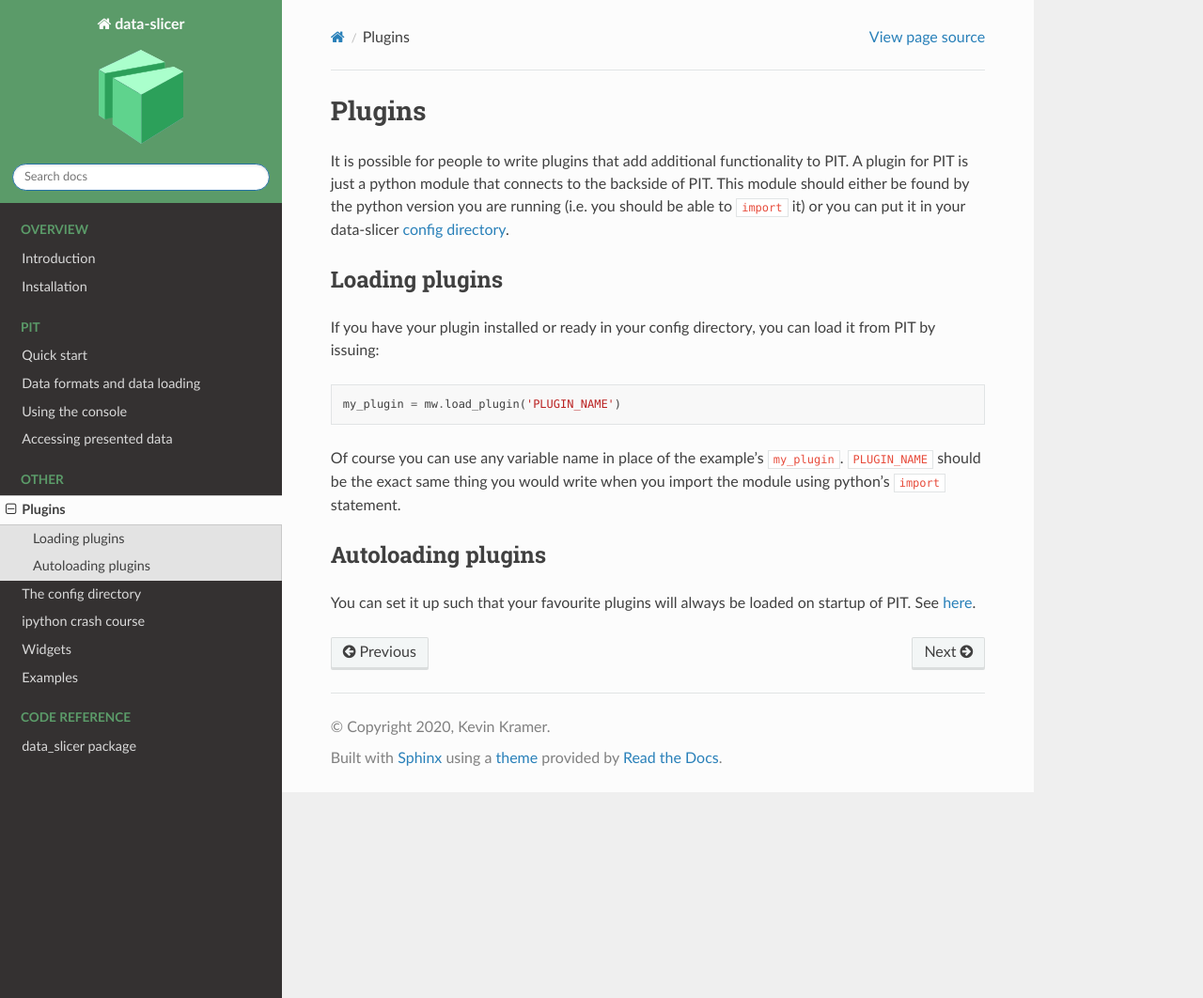
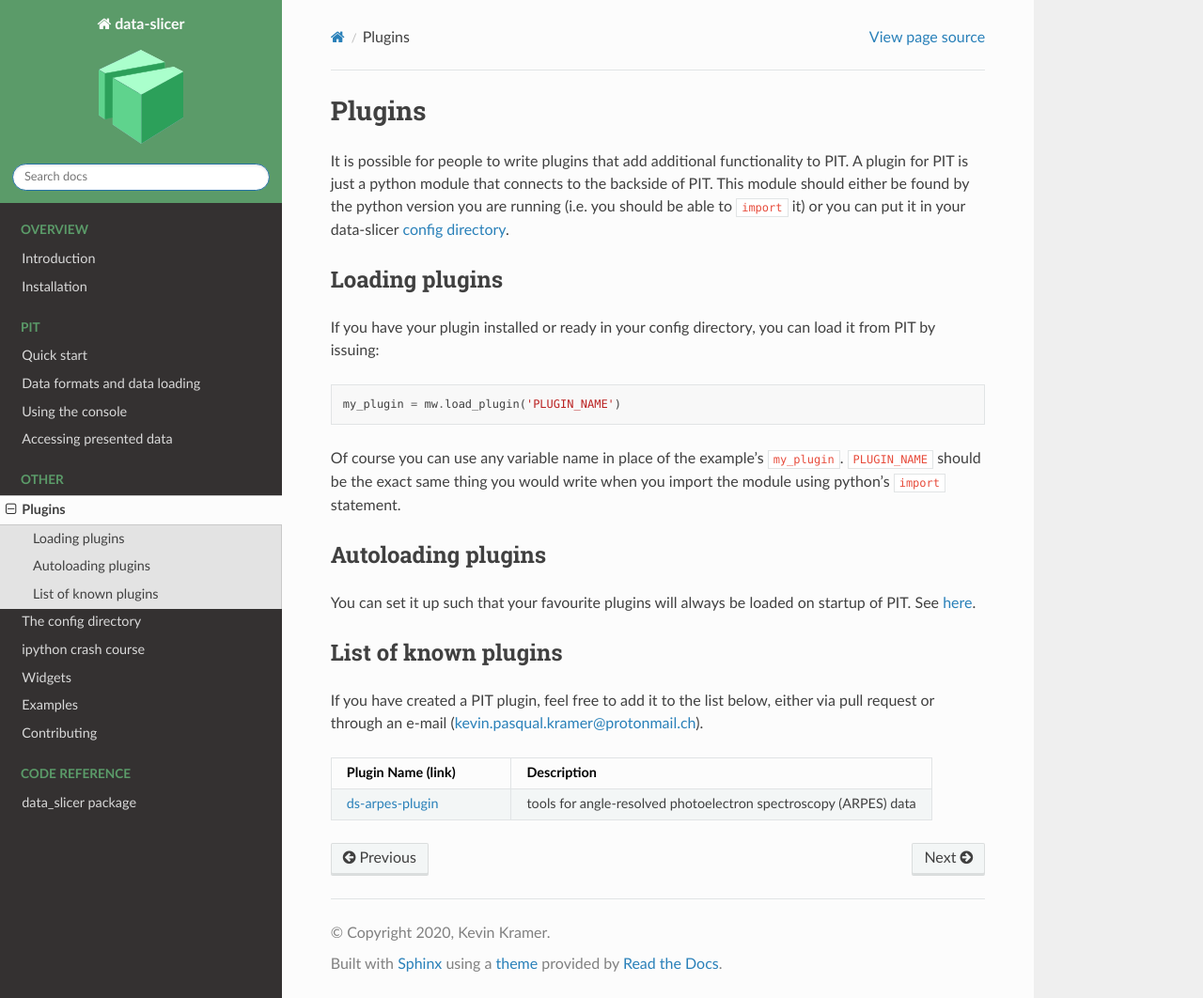
Before and after one commit to kuadrat/data-slicer, a Sphinx documentation site: the page built from doc/source/plugins.rst, in a window 1280 px wide and 1062 px high. Shown: the whole window at 94% size. Built offline with Sphinx 7.4.7 and the Read the Docs theme 2.0.0, drawn with Linux system fonts in a browser that asks for light colours.

```diff
--- a/doc/source/index.rst
+++ b/doc/source/index.rst
@@ -30,6 +30,7 @@ and explain how it can be installed and used.
    ipython_crash_course
    widgets
    examples
+   contributing
 
 .. toctree::
    :maxdepth: 1
--- a/doc/source/plugins.rst
+++ b/doc/source/plugins.rst
@@ -28,3 +28,20 @@ Autoloading plugins
 You can set it up such that your favourite plugins will always be loaded on
 startup of PIT.
 See :ref:`here <sec-config-plugins>`.
+
+List of known plugins
+---------------------
+
+If you have created a PIT plugin, feel free to add it to the list below,
+either via pull request or through an e-mail
+(kevin.pasqual.kramer@protonmail.ch).
+
+.. list-table::
+   :header-rows: 1
+   :widths: 30 70
+
+   * - Plugin Name (link)
+     - Description
+
+   * - `ds-arpes-plugin <https://github.com/kuadrat/ds_arpes_plugin>`_
+     - tools for angle-resolved photoelectron spectroscopy (ARPES) data
```
Also changed, not shown: README.md (+31 -5 lines), doc/source/contributing.rst (added, +44 -0 lines).
